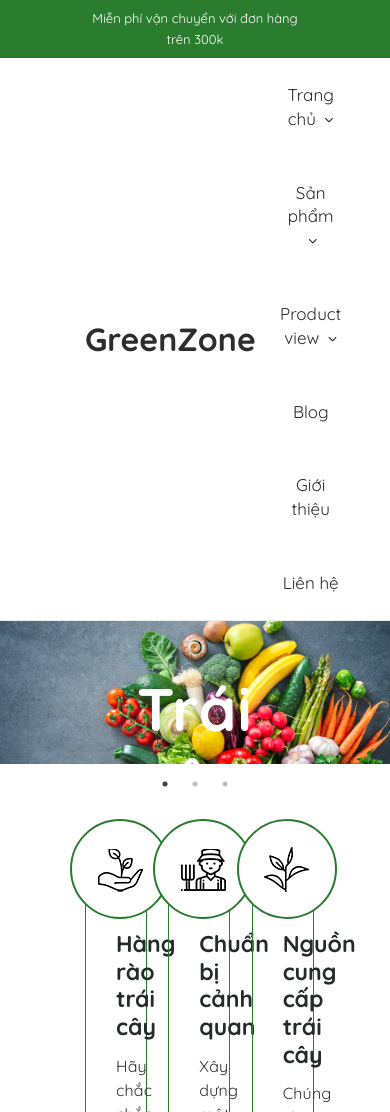
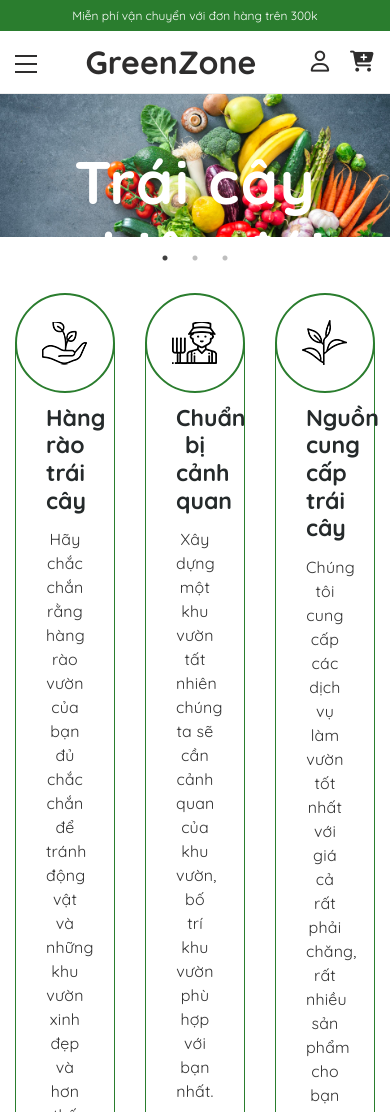
Before and after one commit to huandao98/GZ, a plain HTML site: page index.html in a window 390 px wide. Shown: the top 1112 px of the page. Drawn offline with Linux system fonts and the light colour scheme.

Commit message:
responsive header

```diff
--- a/index.html
+++ b/index.html
@@ -13,7 +13,7 @@
 <body>
     <div class="main-body">
 <!-- header begin -->
-        <div class="main-header-height" style="min-height: 112px;">
+        <div class="main-header-height">
             <header class="main-header main-header-template-01">
                 <div class="top-bar top-bar-template-header-01">
                     <div class="container-fluid">
@@ -25,6 +25,14 @@
                 <div class="header-middle">
                     <div class="container-fluid">
                         <div class="flexContainer flexAlignCenter rowFlexMargin">
+                            <div class="header-menu site-menu-mobile">
+                                <div class="site-menu hamburger-menu">
+                                    <span class="bar"></span>
+                                </div>
+                                <div class="menu-mobile">
+
+                                </div>
+                            </div>
                             <div class="header-logo header-mid">
                                 <div class="wrap-logo">
                                     <h1>
@@ -32,7 +40,7 @@
                                     </h1>
                                 </div>
                             </div>
-                            <div class="header-menu menu-desktop">
+                            <div class="header-menu site-menu-desktop">
                                 <div class="nav-main-menu">
                                     <nav class="main-nav text-center">
                                         <ul class="level0 clearfix">
@@ -1073,5 +1081,26 @@
             arrows: true
         });
     </script>
+    <script>
+        jQuery(document).ready(function ($) {
+            var open = false;
+            var openSidebar = function(){
+                $('.site-menu').addClass('active');
+                $('.menu-mobile').addClass('active');
+                open = true; //This is the new part!
+            }
+            var closeSidebar = function() {
+                $('.site-menu').removeClass('active');
+                $('.menu-mobile').removeClass('active');
+                open = false;
+            }
+
+            $('.site-menu-mobile').click( function(event) {
+                event.stopPropagation();
+                var toggle = open ? closeSidebar : openSidebar;
+                toggle();
+            });
+        });
+    </script>
 </body>
 </html>
--- a/sass/header.scss
+++ b/sass/header.scss
@@ -41,7 +41,64 @@
     }
 }
 
-.menu-desktop {
+.hamburger-menu {
+    .bar {
+        position: relative;
+        top: 13px;
+        width: 22px;
+        height: 2px;
+        display: block;
+        transition: all 300ms ease-in-out;
+        background: #2e2d2d;
+        &:before {
+            content: "";
+            position: absolute;
+            right: 0;
+            bottom: 8px;
+            width: 22px;
+            height: 2px;
+            background: #2e2d2d;
+            transition: all 300ms ease-in-out;
+        }
+        &:after {
+            content: "";
+            position: absolute;
+            right: 0;
+            top: 8px;
+            width: 22px;
+            height: 2px;
+            background: #2e2d2d;
+            transition: all 300ms ease-in-out;
+        }
+    }
+}
+
+.hamburger-menu.active {
+    .bar {
+        background: transparent;
+        &:before {
+            transform: rotate(45deg);
+            position: absolute;
+            top: 0;
+        }
+        &:after {
+            transform: rotate(-45deg);
+            position: absolute;
+            top: 0;
+        }
+    }
+}
+
+.site-menu {
+	position: relative;
+    display: inline-block;
+    vertical-align: middle;
+    height: 25px;
+    cursor: pointer;
+    z-index: 100;
+}
+
+.site-menu-desktop {
     position: relative;
 }
 
--- /dev/null
+++ b/sass/responsive.scss
@@ -0,0 +1,37 @@
+@media screen and (max-width: 1200px) {
+    .container-fluid {
+        max-width: 1500px;
+        padding: 0 15px;
+    }
+    .nav-main-menu .main-nav > ul>li>a {
+        font-size: 14px;
+    }
+}
+
+@media screen and (max-width: 991px) {
+    .top-bar {
+        padding: 5px 0;
+        font-size: 12px;
+    }
+    .site-menu-desktop {
+        display: none;
+    }
+    .header-middle {
+        padding: 12px 0;
+    }
+    .header-wrap-icon {
+        .search {
+            display: none;
+            margin: 0;
+        }
+        .account {
+            margin: 0;
+        }
+    }
+    .main-header .flexContainer .header-mid {
+        padding: 0;
+        .wrap-logo {
+            text-align: center;
+        }
+    }
+}
--- a/sass/style.scss
+++ b/sass/style.scss
@@ -975,3 +975,5 @@ label {
     text-transform: uppercase;
     margin: 50px 0;
 }
+
+@import 'responsive';
```
Also changed, not shown: product-detail.html (+1 -1 lines), product.html (+1 -1 lines), sass/css/style.css, 1 other file.
